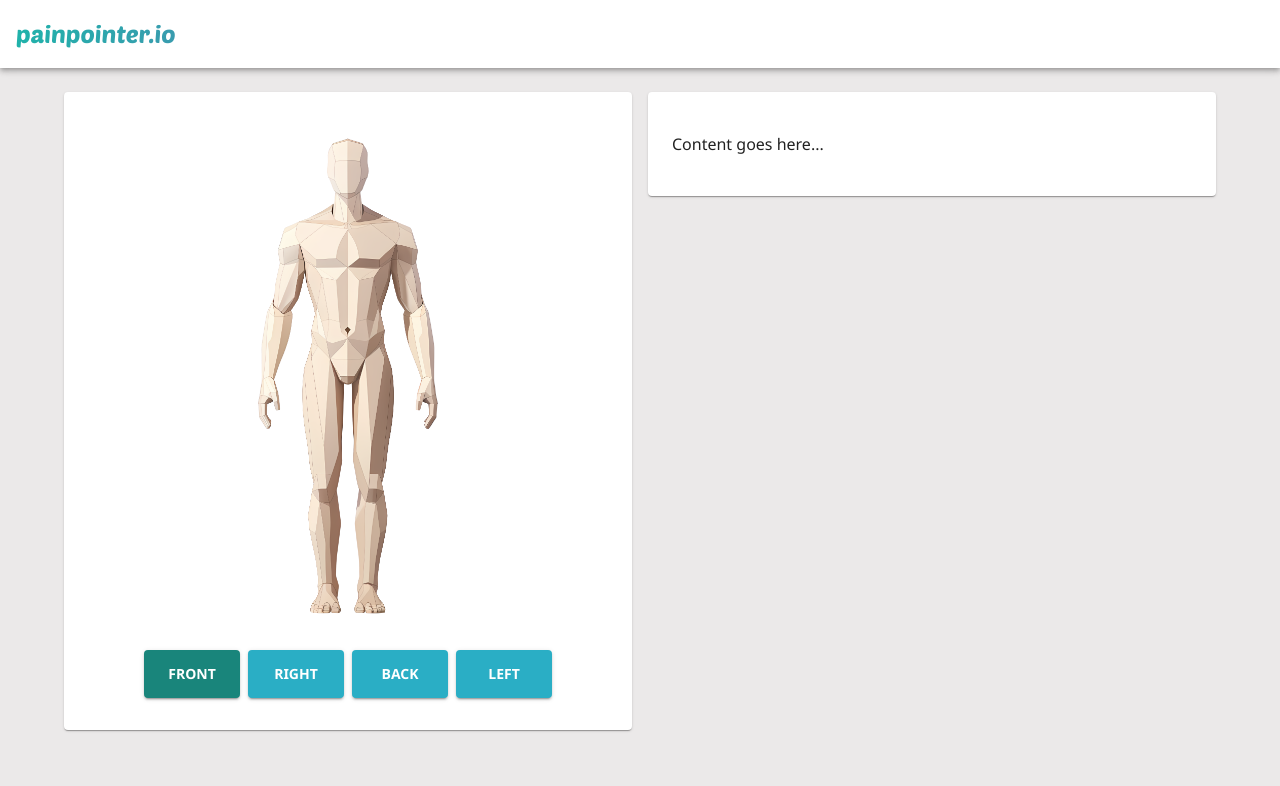
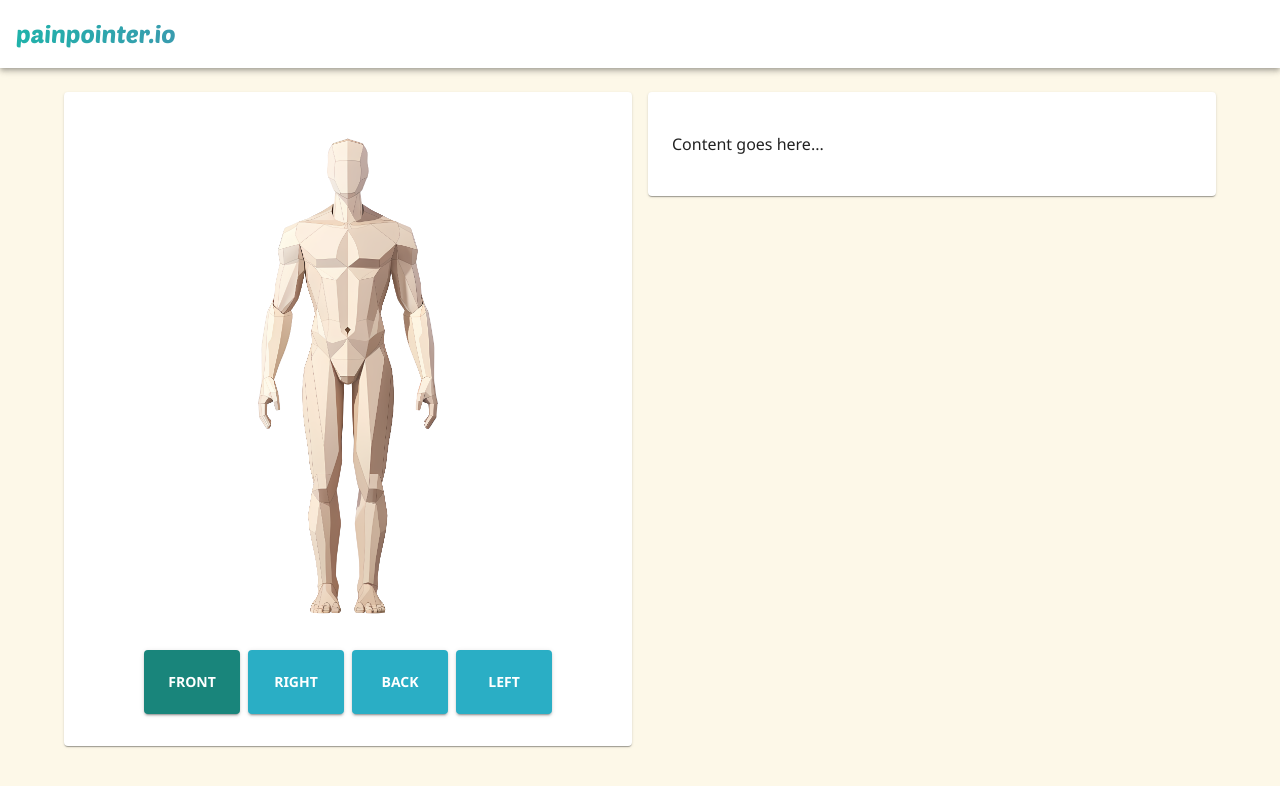
Before and after one commit to pporschen/ptool, a React (Create React App) app: page / in a window 1280 px wide. Shown: the top 786 px of the page. Built offline with nearby package versions, Linux system fonts and the light colour scheme.

Commit message:
style: Update default background color in theme.ts

```diff
--- a/src/consts/theme.ts
+++ b/src/consts/theme.ts
@@ -12,7 +12,7 @@ const theme = createTheme({
 			main: "#ff3333",
 		},
 		background: {
-			default: "#ebe9e9",
+			default: "#FDF8E8",
 		},
 		common: {
 			black: "#000",
@@ -28,7 +28,7 @@ const theme = createTheme({
 				root: {
 					color: "#fff",
 					fontWeight: "bold",
-					minHeight: "3rem",
+					minHeight: "4rem",
 					minWidth: "6rem",
 				},
 			},
```
